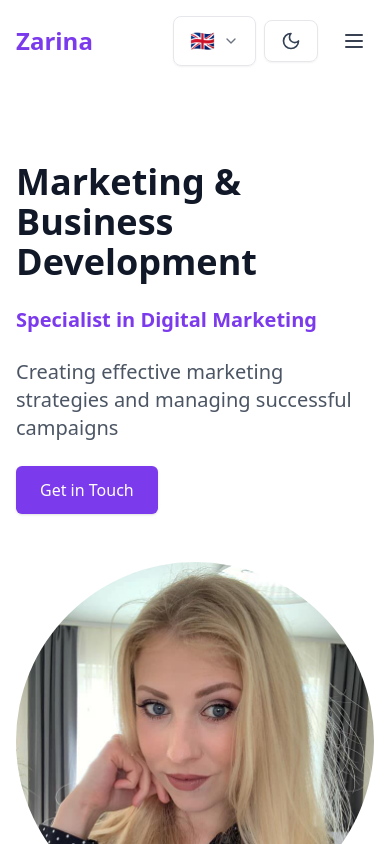
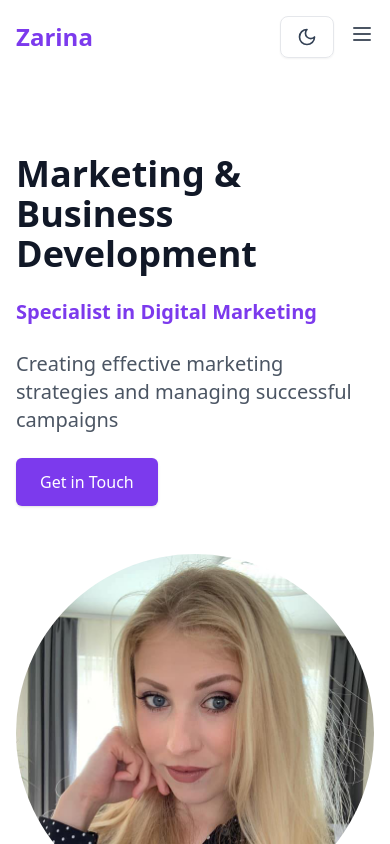
Before and after one commit to mikule1/zarina, a Next.js app: page /zarina/ in a window 390 px wide. Shown: the top 844 px of the page. Built offline with nearby package versions, Linux system fonts and the light colour scheme.

Commit message:
Remove language selector and update mobile menu

```diff
--- a/components/MobileMenu.tsx
+++ b/components/MobileMenu.tsx
@@ -1,55 +1,48 @@
 import { useState } from 'react'
-import { Menu, X } from 'lucide-react'
-import { useRouter } from 'next/router'
-import { useTranslation } from 'next-i18next'
 import Link from 'next/link'
 
-export function MobileMenu() {
+export const MobileMenu = () => {
   const [isOpen, setIsOpen] = useState(false)
-  const router = useRouter()
-  const { t } = useTranslation('common')
 
   const toggleMenu = () => setIsOpen(!isOpen)
+
+  const menuItems = ['Home', 'Career', 'Projects', 'Expertise', 'Services', 'Contact']
 
   return (
     <div className="md:hidden">
       <button
         onClick={toggleMenu}
-        className="inline-flex items-center justify-center p-2 rounded-lg text-gray-700 hover:text-gray-900 hover:bg-gray-100 dark:text-gray-300 dark:hover:text-white dark:hover:bg-gray-800 focus:outline-none focus:ring-2 focus:ring-inset focus:ring-primary-500"
-        aria-expanded="false"
+        className="text-gray-600 dark:text-gray-300 hover:text-gray-900 dark:hover:text-white"
       >
-        <span className="sr-only">Open menu</span>
-        {isOpen ? <X className="h-6 w-6" /> : <Menu className="h-6 w-6" />}
+        <svg
+          className="w-6 h-6"
+          fill="none"
+          strokeLinecap="round"
+          strokeLinejoin="round"
+          strokeWidth="2"
+          viewBox="0 0 24 24"
+          stroke="currentColor"
+        >
+          {isOpen ? (
+            <path d="M6 18L18 6M6 6l12 12" />
+          ) : (
+            <path d="M4 6h16M4 12h16M4 18h16" />
+          )}
+        </svg>
       </button>
 
       {isOpen && (
-        <div className="fixed inset-0 z-50 bg-white dark:bg-gray-900">
-          <div className="flex flex-col h-full">
-            <div className="flex items-center justify-between px-4 py-4 border-b border-gray-200 dark:border-gray-700">
-              <span className="text-xl font-semibold text-gray-900 dark:text-white">
-                Menu
-              </span>
-              <button
-                onClick={toggleMenu}
-                className="p-2 rounded-lg text-gray-700 hover:text-gray-900 hover:bg-gray-100 dark:text-gray-300 dark:hover:text-white dark:hover:bg-gray-800"
-              >
-                <X className="h-6 w-6" />
-              </button>
-            </div>
-
-            <nav className="flex-1 px-4 py-6 space-y-6">
-              {['home', 'about', 'portfolio', 'services', 'contact'].map((item) => (
+        <div className="absolute top-16 right-4 w-48 py-2 bg-white dark:bg-gray-800 rounded-lg shadow-xl">
+          {menuItems.map((item) => (
             <Link
               key={item}
-                  href={`#${item}`}
-                  className="block text-lg font-medium text-gray-900 hover:text-primary-600 dark:text-white dark:hover:text-primary-400"
+              href={`#${item.toLowerCase()}`}
+              className="block px-4 py-2 text-gray-800 dark:text-gray-200 hover:bg-gray-100 dark:hover:bg-gray-700"
               onClick={toggleMenu}
             >
-                  {t(`nav.${item}`)}
+              {item}
             </Link>
           ))}
-            </nav>
-          </div>
         </div>
       )}
     </div>
--- a/pages/index.tsx
+++ b/pages/index.tsx
@@ -2,7 +2,6 @@ import Head from 'next/head'
 import Link from 'next/link'
 import Image from 'next/image'
 import { MobileMenu } from '../components/MobileMenu'
-import { LanguageSelector } from '../components/LanguageSelector'
 import { ThemeToggle } from '../components/ThemeToggle'
 import Portfolio from '../components/Portfolio'
 import { ShoppingCart, BookOpen, Target } from 'lucide-react'
@@ -36,14 +35,12 @@ export default function Home() {
                 ))}
               </nav>
               <div className="flex items-center space-x-3 pl-8 border-l border-gray-200 dark:border-gray-700">
-                <LanguageSelector />
                 <ThemeToggle />
               </div>
             </div>
 
             <div className="flex md:hidden items-center">
               <div className="flex items-center space-x-2 mr-4">
-                <LanguageSelector />
                 <ThemeToggle />
               </div>
               <MobileMenu />
```
Also changed, not shown: 11 other files (tests, documents, lock files or other folders). Lines whose indentation alone changed are shown as unchanged.
